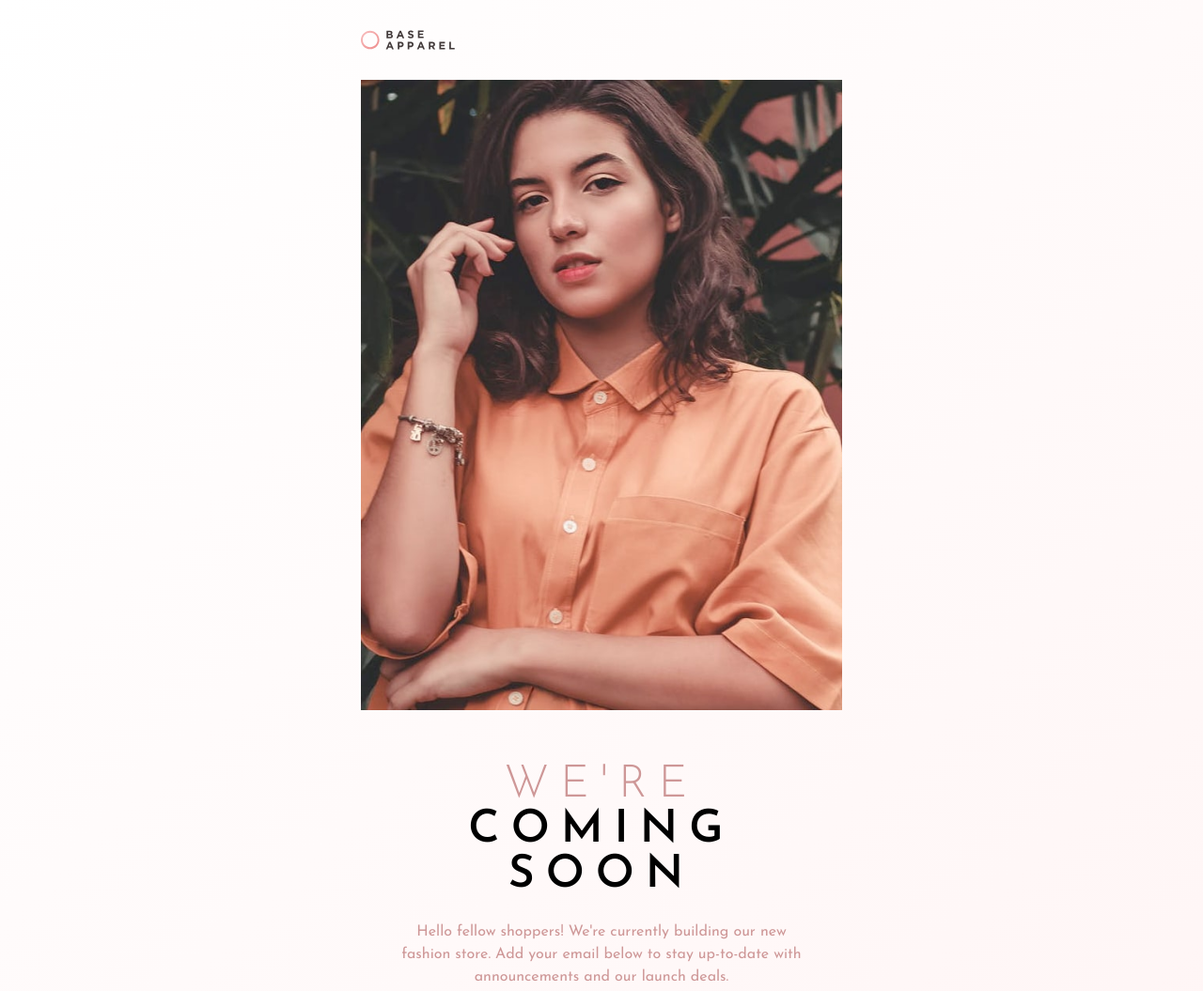
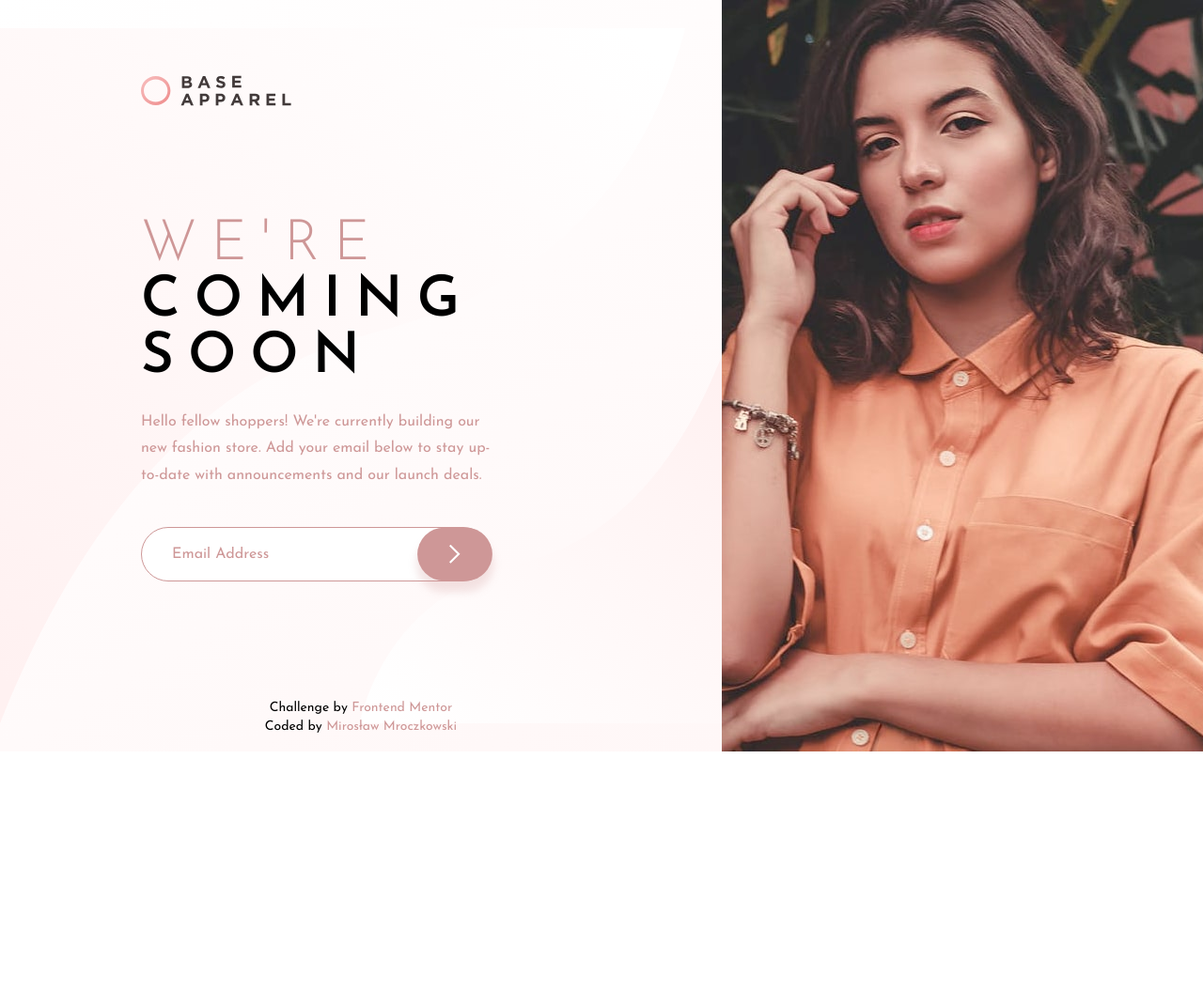
Before and after one commit to FrontEndMentor-MyChallanges/n_base-apparel-coming-soon, a website: page index.html in a window 1280 px wide. Shown: the top 1055 px of the page at 94% size. After the commit the page ends 800 px from the top, so only its background shows below. Drawn offline with Linux system fonts and the light colour scheme.

Commit message:
Finished desktop design

```diff
--- a/index.html
+++ b/index.html
@@ -17,26 +17,32 @@
   <script src="./src/script.js" defer></script>
 </head>
 
-<body class="body bg-custom-linear-white font-josefin min-h-screenh-fulltext-base flex justify-center w-full">
-  <div class="wrappers relative flex flex-col items-center w-full h-full max-w-lg">
-    <div class="background absolute hidden">
-      <img src="./images/bg-pattern-desktop.svg" alt="">
+<body
+  class="body bg-custom-linear-white font-josefin xl:items-center flex justify-center w-full h-full min-h-screen text-base">
+  <div
+    class="wrapper relative flex flex-col items-center lg:justify-self-center w-full h-full md:min-h-screen min-w-[300px] max-w-lg md:max-w-none md:grid md:grid-cols-[3fr_2fr] md:grid-rows-[auto_1fr_auto_auto_auto] md:auto-rows-min overflow-hidden 2xl:max-h-[800px] xl:max-w-[1440px] 2xl:min-h-0">
+    <div class="background row-span-full md:grid absolute hidden col-start-1 col-end-2 z-[-1] w-full">
+      <img src="./images/bg-pattern-desktop.svg" alt="" class="w-full">
     </div>
-    <div class="logo w-full p-8 min-[520px]:px-0">
-      <img src="./images/logo.svg" alt="company logo" class="w-[100px]">
+    <div
+      class="logo w-full p-8 min-[520px]:px-0 md:px-20 md:pt-12 lg:px-[110px] xl:px-[150px] lg:pt-16 xl:pt-20 col-span-1">
+      <img src="./images/logo.svg" alt="company logo" class="w-[100px] md:w-[130px] lg:w-[160px]">
     </div>
-    <header class=" w-full">
+    <header class="row-span-full w-full h-full col-start-2">
       <picture class="header-image">
-        <source media="(min-width: 1024px)" srcset="./images/hero-desktop.jpg">
-        <img src="./images/hero-mobile.jpg" alt="" class="w-full">
+        <source media="(min-width: 768px)" srcset="./images/hero-desktop.jpg">
+        <img src="./images/hero-mobile.jpg" alt="" class="aspect-auto object-cover w-full h-full">
       </picture>
     </header>
-    <main class="main mt-14 px-10">
-      <h1 class="text-4xl xs:text-5xl tracking-[0.25em] leading-[1.1] font-semibold text-center uppercase">
+    <main
+      class="main mt-14 md:grid md:grid-cols-1 md:auto-rows-auto md:px-20 lg:px-[110px] xl:px-[150px] md:mt-0 px-14 xl:pr-[32%] col-span-1">
+      <h1
+        class="text-4xl lg:text-6xl xs:text-5xl tracking-[0.25em] leading-[1.1] font-semibold text-center uppercase md:text-left">
         <p class="text-customPink font-[300]">We're</p> coming soon
       </h1>
 
-      <p class="text-customPink mt-6 text-sm xs:text-base text-center leading-[1.5]">
+      <p
+        class="text-customPink mt-6 text-sm xs:text-base text-center leading-[1.5] md:text-left xl:leading-[1.8] justify-self-center">
         Hello fellow
         shoppers!
         We're
@@ -45,23 +51,23 @@
         new
         fashion store.
         Add your email below to stay up-to-date with announcements and our launch deals.</p>
-    </main>
-    <form class="form w-full px-10 my-10" action="" novalidate>
+      <form class="form w-full col-span-1 my-10" action="" novalidate>
         <div class="input-container relative flex items-center w-full">
-        <!-- border-customPink placeholder:text-customPink outline-2 outline-customPink input-email flex w-full px-6 py-3 text-sm leading-none border rounded-full -->
           <input id="email" type="email" placeholder="Email Address"
-          class="border-customPink placeholder:text-customPink outline-2 outline-customPink input-email flex w-full px-6 py-3 text-sm leading-none border rounded-full">
-        <img src="./images/icon-error.svg" alt="" class="imgValid right-20 absolute hidden">
+            class="border-customPink placeholder:text-customPink outline-2 outline-customPink input-email xl:text-base xl:py-4 xl:px-8 flex w-full px-6 py-3 text-sm leading-none border rounded-full">
+          <img src="./images/icon-error.svg" alt="" class="imgValid right-20 absolute hidden xl:right-[100px]">
           <button type="submit"
-          class="btn-submit bg-custom-linear-tomato absolute right-0 flex items-center self-center justify-center px-6 py-[10px] scale-105 rounded-full">
+            class="btn-submit bg-customPink absolute right-0 flex items-center self-center justify-center px-6 py-[9px] scale-105 rounded-full hover:scale-125 hover:bg-[#e2c1c1] transition-all shadow-[0_10px_8px_1px_rgba(206,151,151,0.25)] xl:py-[17px] xl:px-8">
             <img src="./images/icon-arrow.svg" alt="" class="">
           </button>
         </div>
-      <p class="errorMsg hidden pl-6 mt-1 text-sm text-red-500">Please provide a valid email</p>
+        <p class="errorMsg hidden pl-6 mt-1 text-sm text-red-500"></p>
       </form>
+    </main>
 
 
-    <footer class="footer flex flex-col items-center mb-4 text-sm">
+
+    <footer class="footer flex flex-col items-center col-span-1 mb-4 text-sm">
       <p>
         Challenge by
         <a href="https://www.frontendmentor.io/challenges/base-apparel-coming-soon-page-5d46b47f8db8a7063f9331a0"
--- a/tailwind.config.js
+++ b/tailwind.config.js
@@ -21,9 +21,7 @@ module.exports = {
 			fontFamily: {
 				josefin: ['Josefin Sans', ...defaultTheme.fontFamily.sans],
 			},
-			screens: {
-				...defaultTheme.screens,
-			},
+
 			screens: {
 				xs: '475px',
 				sm: '640px',
```
Also changed, not shown: README.md, dist/style.css, images/desktop.png (added), images/desktop_active.png (added), images/mobile.png (added), images/mobile_active.png (added). Lines whose indentation alone changed are shown as unchanged.
